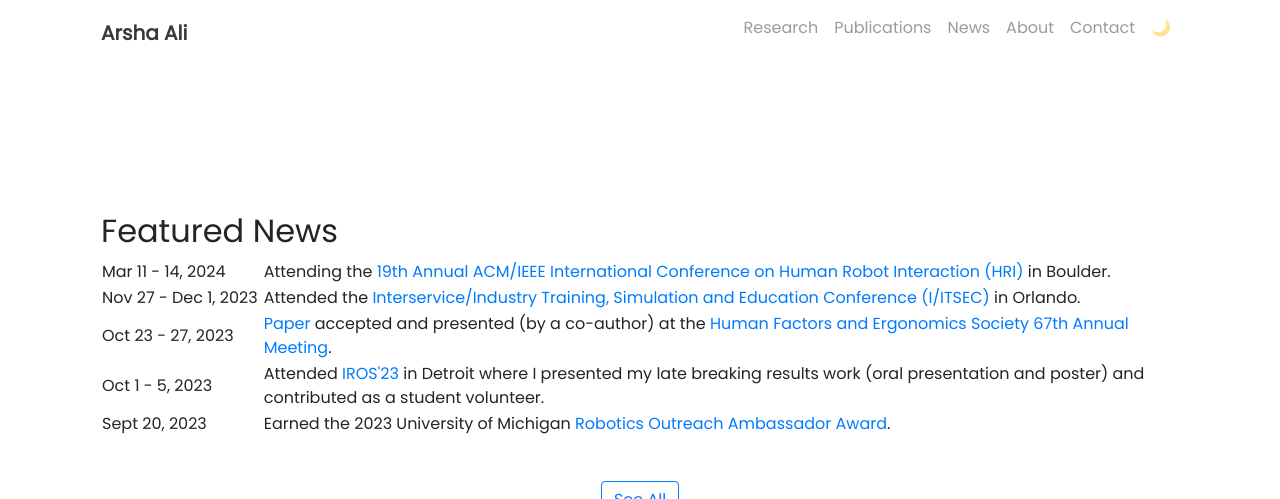
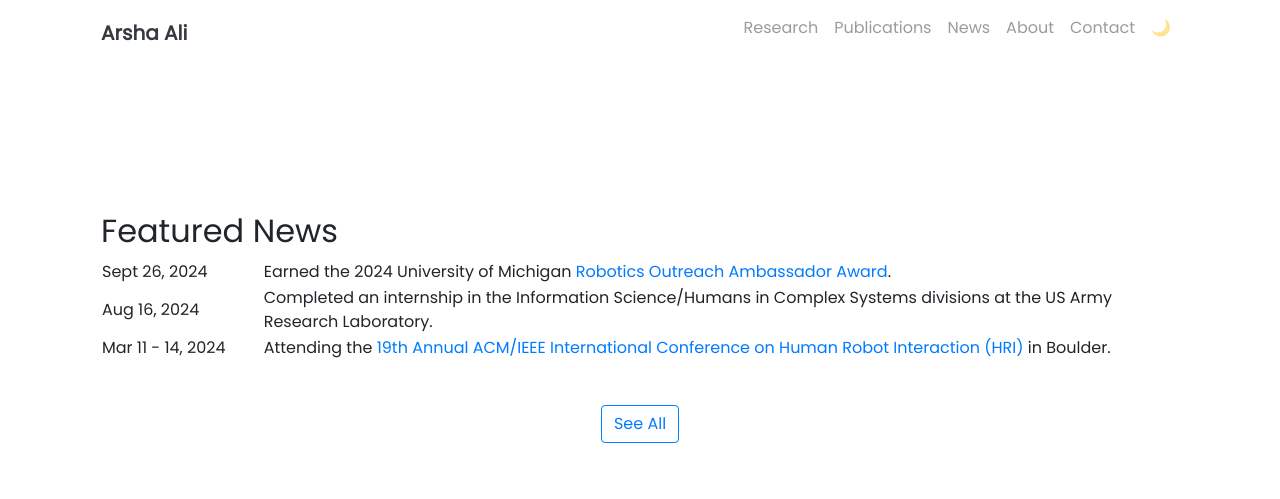
Before and after one commit to arshaali/arshaali.github.io, a Jekyll site: the page built from pages/index.md, in a window 1280 px wide and 900 px high, scrolled down 652 px, cut to the strip 0-499 px from the top of the window. Built offline with Jekyll 4.4.1, drawn with Linux system fonts in a browser that asks for light colours; nearby versions of some CDN libraries.

Commit message:
Update landing.html

```diff
--- a/_includes/landing.html
+++ b/_includes/landing.html
@@ -38,25 +38,18 @@
       </colgroup>
       <!-- Put <thead>, <tbody>, and <tr>'s here! -->
       <tr>
+        <td>Sept 26, 2024</td>
+        <td> Earned the 2024 University of Michigan <a href="https://robotics.umich.edu/2024/robotics-outreach-ambassadors-of-2024/">Robotics Outreach Ambassador Award</a>.</td>
+      </tr>
+      <tr>
+        <td>Aug 16, 2024</td>
+        <td>Completed an internship in the Information Science/Humans in Complex Systems divisions at the US Army Research Laboratory.</td>
+      </tr>
+      <tr>
         <td>Mar 11 - 14, 2024</td>
         <td> Attending the <a href="https://humanrobotinteraction.org/2024/">19th Annual ACM/IEEE International Conference on Human Robot Interaction (HRI)</a> in Boulder.</td>
       </tr>
-      <tr>
-        <td>Nov 27 - Dec 1, 2023</td>
-        <td> Attended the <a href="https://www.iitsec.org/">Interservice/Industry Training, Simulation and Education Conference (I/ITSEC)</a> in Orlando.</td>
-      </tr>
-      <tr>
-        <td>Oct 23 - 27, 2023</td>
-        <td> <a href="https://deepblue.lib.umich.edu/bitstream/handle/2027.42/177382/Esterwood%20et%20al.%20HFES_2023.pdf?sequence=1">Paper</a> accepted and presented (by a co-author) at the <a href="https://www.hfes.org/Events/International-Annual-Meeting">Human Factors and Ergonomics Society 67th Annual Meeting</a>.</td>
-      </tr>
-      <tr>
-        <td>Oct 1 - 5, 2023</td>
-        <td> Attended <a href="https://ieee-iros.org/">IROS'23</a> in Detroit where I presented my late breaking results work (oral presentation and poster) and contributed as a student volunteer.</td>
-      </tr>
-      <tr>
-        <td>Sept 20, 2023</td>
-        <td> Earned the 2023 University of Michigan <a href="https://robotics.umich.edu/2023/celebrating-the-robotics-outreach-ambassadors-of-2023/">Robotics Outreach Ambassador Award</a>.</td>
-      </tr>
+
 
 
 
```
